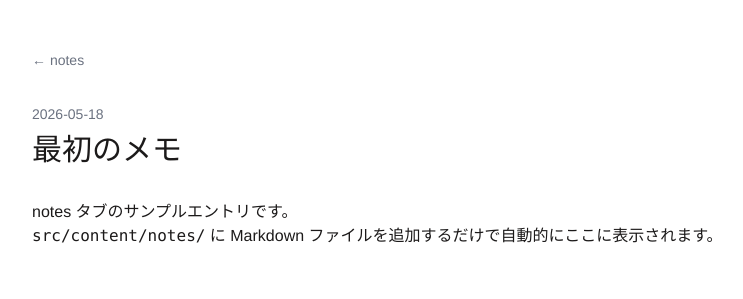
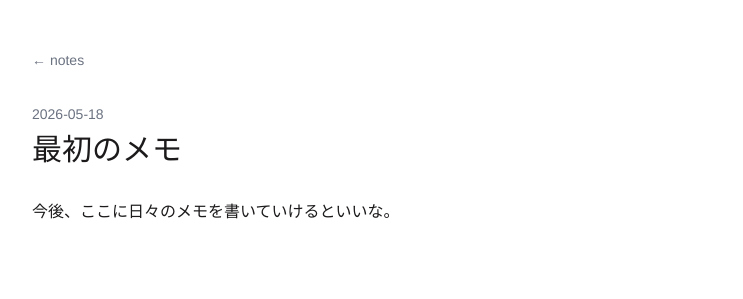
Before and after one commit to YusukeKokubo/phantomtype, an Astro site: page /yusuke/notes/2026-05-18-hello in a window 1280 px wide. Shown: the whole page, without its empty margins (248-991 px from the left). Built offline with nearby package versions, Linux system fonts and the light colour scheme; Astro itself is replaced by a stand-in of ours; no server answers.

Commit message:
content: 最初の note を更新
Co-Authored-By: Claude Sonnet 4.6 <noreply@anthropic.com>

```diff
--- a/src/content/notes/2026-05-18-hello.md
+++ b/src/content/notes/2026-05-18-hello.md
@@ -3,6 +3,4 @@ date: "2026-05-18"
 title: "最初のメモ"
 ---
 
-notes タブのサンプルエントリです。
-
-`src/content/notes/` に Markdown ファイルを追加するだけで自動的にここに表示されます。
+今後、ここに日々のメモを書いていけるといいな。
```
